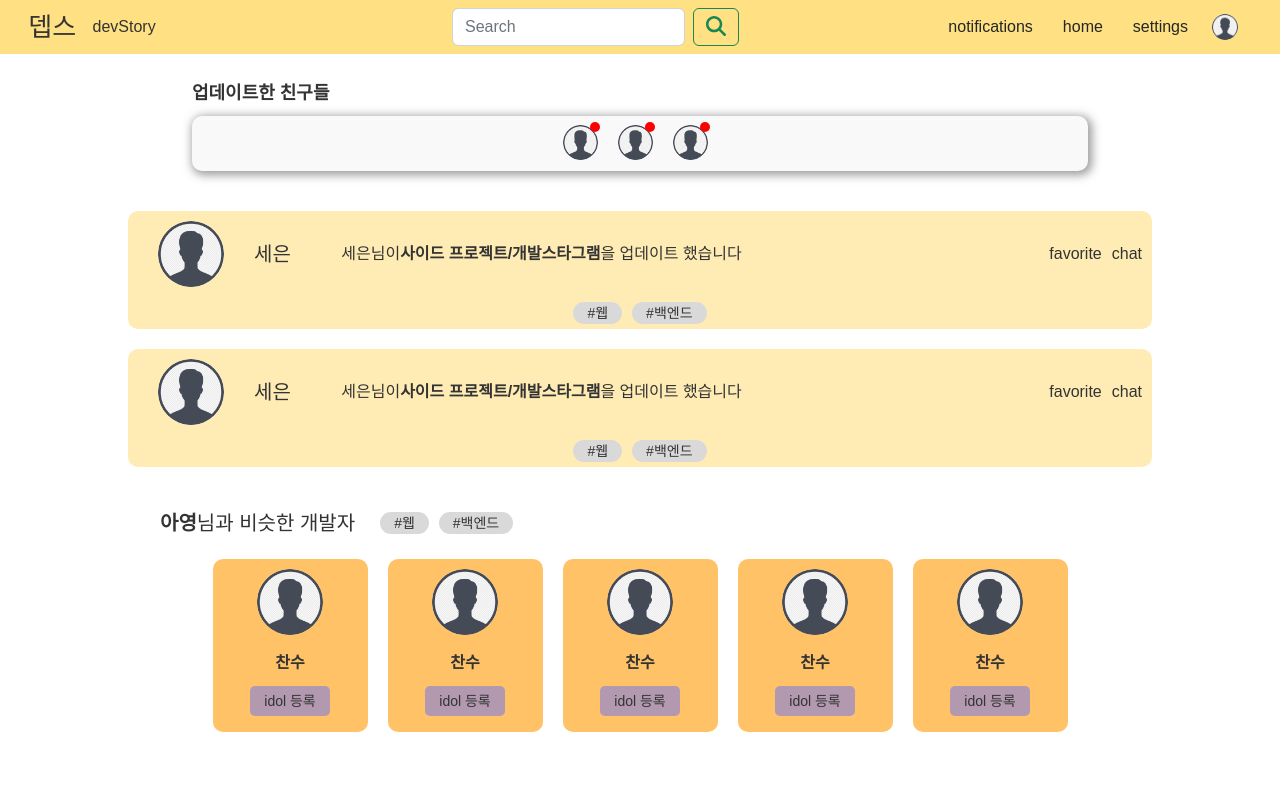
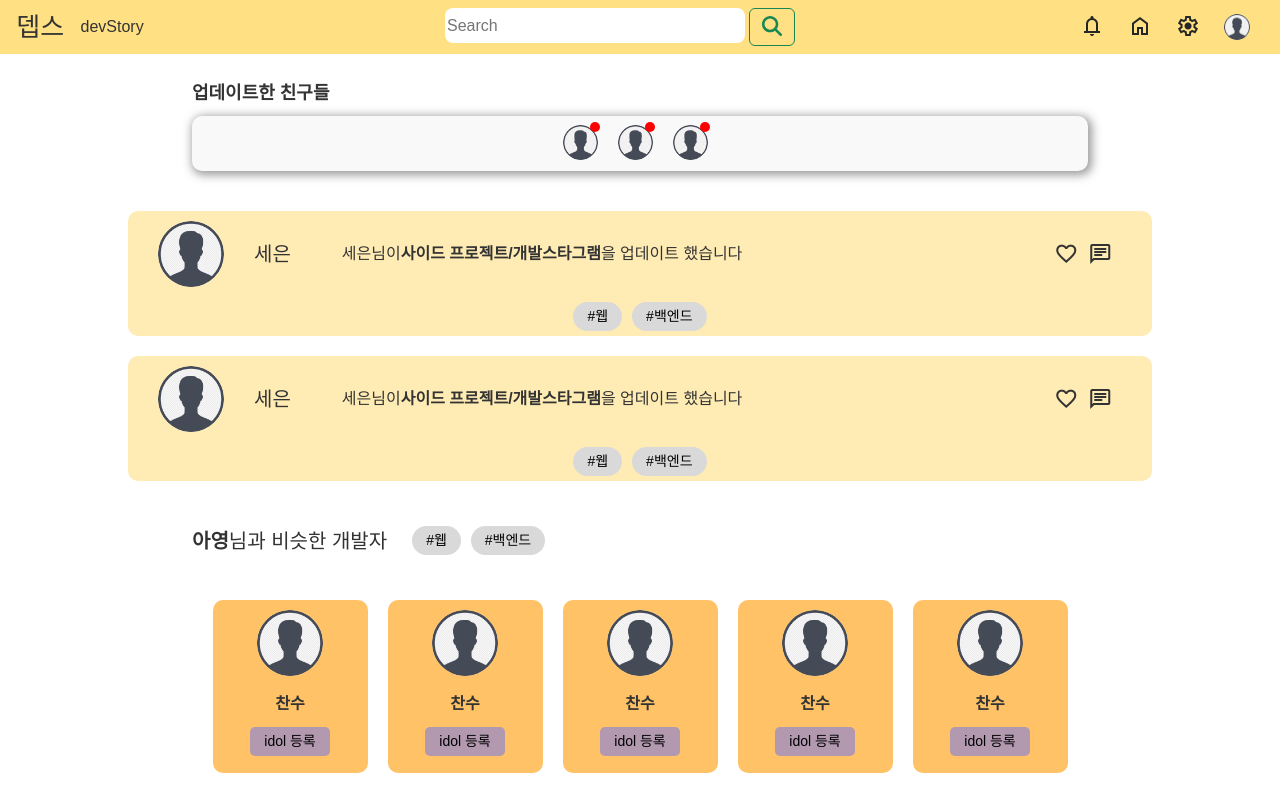
Before and after one commit to Ahyoung-Kim/LikeLion_Hackathon, a React (Create React App) app in the folder client/devs/: page /mainpage in a window 1280 px wide. Built offline with nearby package versions, Linux system fonts and the light colour scheme; a web font is replaced by a local one.

Commit message:
minor changes

```diff
--- a/client/devs/src/components/NavigationBar.jsx
+++ b/client/devs/src/components/NavigationBar.jsx
@@ -1,80 +1,69 @@
-import React, { useEffect, useState } from 'react';
-import 'bootstrap/dist/css/bootstrap.min.css';
-import { Button, Container, Form, Nav, Navbar, NavDropdown } from 'react-bootstrap';
-import {FontAwesomeIcon} from "@fortawesome/react-fontawesome";
-import {faMagnifyingGlass, faHouse, faBell, faGear} from "@fortawesome/free-solid-svg-icons";
-import './navigationbar.css';
-import { useLocation, useNavigate } from 'react-router-dom';
-
+import React, { useEffect, useState } from "react";
+import "bootstrap/dist/css/bootstrap.min.css";
+import {
+  Button,
+  Container,
+  Form,
+  Nav,
+  Navbar,
+  NavDropdown,
+} from "react-bootstrap";
+import { FontAwesomeIcon } from "@fortawesome/react-fontawesome";
+import { faMagnifyingGlass } from "@fortawesome/free-solid-svg-icons";
+import "./navigationbar.css";
+import { useLocation, useNavigate } from "react-router-dom";
 
 const NavigationBar = () => {
-  const location = useLocation().pathname
+  const location = useLocation().pathname;
 
   const navigate = useNavigate();
   const goProfile = () => {
-    navigate('/profile')
-  }
+    navigate("/profile");
+  };
   const goMain = () => {
-    navigate('/mainpage')
-  }
+    navigate("/mainpage");
+  };
 
-  if(location === '/' || location === '/login'){
-    return (
-      <></>
-    )
+  if (location === "/" || location === "/login") {
+    return <></>;
   }
 
   return (
     <>
-      <Navbar className='navbar' styledbg="light" expand="lg">
-      <Container fluid>
-        <div className='nav-logo' onClick={goMain}>
-          <span className="maintitle" href="#">뎁스</span>
-          <span className="subtitle" href="#">devStory</span>
+
+      <section className="navbar">
+        <div className="nav-logo" onClick={goMain}>
+          <span className="maintitle" href="#">
+            뎁스
+          </span>
+          <span className="subtitle" href="#">
+            devStory
+          </span>
         </div>
 
 
-        <Nav
-          className="me-auto my-2 my-lg-0"
-          style={{ maxHeight: '100spanx' }}
-          navbarScroll
-        >
+        <div style={{display:'flex', width:'350px', justifyContent:'space-between'}}>
+          <input className='nav-searchbar' type='text' placeholder="Search"></input>
+          <Button variant="outline-success">
+            <FontAwesomeIcon icon={faMagnifyingGlass} size="lg" />
+          </Button>
+        </div>
 
-          <Form  style={{marginLeft:'80px'}}className="d-flex">
-          <Form.Control
-            type="search"
-            placeholder="Search"
-            className="nav-searchbar me-2"
-            aria-label="Search"
+        <div className="nav-icons">
+          <span class="nav-icon material-symbols-outlined">notifications</span>
+          <span class="nav-icon material-symbols-outlined">home</span>
+          <span class="nav-icon material-symbols-outlined">settings</span>
+
+          <img
+            className="profile-pic"
+            src={require("./search/profile-img.png")}
+            onClick={goProfile}
           />
-          <Button variant="outline-success">
-            <FontAwesomeIcon icon={faMagnifyingGlass} size='lg'/>
-          </Button>
-          </Form>
+        </div>
 
-
-        </Nav>
-
-        <span class="nav-icon material-symbols-outlined">
-        notifications
-        </span>
-        <span class="nav-icon material-symbols-outlined">
-        home
-        </span>
-        <span class="nav-icon material-symbols-outlined">
-        settings
-        </span>
-
-        <img className="profile-pic"
-        style={{width:'26px', marginLeft:'24px'}}
-        src={require('./search/profile-img.png')}
-        onClick={goProfile} />
-
-      </Container>
-    </Navbar>
+      </section>
     </>
   );
-
 };
 
 export default React.memo(NavigationBar);
--- a/client/devs/src/components/main/MainPage.jsx
+++ b/client/devs/src/components/main/MainPage.jsx
@@ -1,4 +1,5 @@
 import React from 'react';
+import { Button } from 'react-bootstrap';
 import './mainpage.css';
 
 
@@ -68,10 +69,14 @@ const MainPage = () => {
                     </div>
                     <div>
                         <div className='updated-card-chips flex-box-r'>
-                            <span className='updated-card-chip'>#웹</span>
-                            <span className='updated-card-chip'>#백엔드</span>
+                            <Button className='updated-card-chip' variant='secondary'>
+                            #웹
+                            </Button>
+                            <Button className='updated-card-chip' variant='secondary'>
+                            #백엔드
+                            </Button>
+                        </div>
 
-                        </div>
                     </div>
 
 
@@ -111,8 +116,12 @@ const MainPage = () => {
                     </div>
                     <div>
                         <div className='updated-card-chips flex-box-r'>
-                            <span className='updated-card-chip'>#웹</span>
-                            <span className='updated-card-chip'>#백엔드</span>
+                            <Button className='updated-card-chip' variant='secondary'>
+                            #웹
+                            </Button>
+                            <Button className='updated-card-chip' variant='secondary'>
+                            #백엔드
+                            </Button>
 
                         </div>
                     </div>
@@ -125,8 +134,8 @@ const MainPage = () => {
 
         <section>
             <div style={{justifyContent:'center', marginBottom: '20px'}}className='flex-box-r'>
-                <div className='recommend'>
-                    <div style={{alignItems:'center'}}className='flex-box-r'>
+                <div className='recommend-section flex-box-c'>
+                    <div className='recommend-header flex-box-r'>
                         <div style={{fontSize:'20px'}}>
                             <span id='user-name'>
                                 아영
@@ -136,8 +145,12 @@ const MainPage = () => {
                             </span>
                         </div>
                         <div className='recommend-card-chips flex-box-r'>
-                            <span className='updated-card-chip'>#웹</span>
-                            <span className='updated-card-chip'>#백엔드</span>
+                            <Button className='updated-card-chip' variant='secondary'>
+                            #웹
+                            </Button>
+                            <Button className='updated-card-chip' variant='secondary'>
+                            #백엔드
+                            </Button>
 
                         </div>
                     </div>
@@ -146,27 +159,27 @@ const MainPage = () => {
                         <div style={{alignItems:'center'}}className='recommend-card flex-box-c'>
                             <img className="recommend-card-img" src={require('./profile-img.png')}></img>
                             <span className='recommend-card-name'>찬수</span>
-                            <span className='recommend-card-idol'>idol 등록</span>
+                            <Button className='recommend-card-idol' variant='secondary'>idol 등록</Button>
                         </div>
                         <div style={{alignItems:'center'}}className='recommend-card flex-box-c'>
                             <img className="recommend-card-img" src={require('./profile-img.png')}></img>
                             <div className='recommend-card-name'>찬수</div>
-                            <div className='recommend-card-idol'>idol 등록</div>
+                            <Button className='recommend-card-idol' variant='secondary'>idol 등록</Button>
                         </div>
                         <div style={{alignItems:'center'}}className='recommend-card flex-box-c'>
                             <img className="recommend-card-img" src={require('./profile-img.png')}></img>
                             <span className='recommend-card-name'>찬수</span>
-                            <span className='recommend-card-idol'>idol 등록</span>
+                            <Button className='recommend-card-idol' variant='secondary'>idol 등록</Button>
                         </div>
                         <div style={{alignItems:'center'}}className='recommend-card flex-box-c'>
                             <img className="recommend-card-img" src={require('./profile-img.png')}></img>
                             <div className='recommend-card-name'>찬수</div>
-                            <div className='recommend-card-idol'>idol 등록</div>
+                            <Button className='recommend-card-idol' variant='secondary'>idol 등록</Button>
                         </div>
                         <div style={{alignItems:'center'}}className='recommend-card flex-box-c'>
                             <img className="recommend-card-img" src={require('./profile-img.png')}></img>
                             <span className='recommend-card-name'>찬수</span>
-                            <span className='recommend-card-idol'>idol 등록</span>
+                            <Button className='recommend-card-idol' variant='secondary'>idol 등록</Button>
                         </div>
                     </div>
 
--- a/client/devs/src/components/main/mainpage.css
+++ b/client/devs/src/components/main/mainpage.css
@@ -92,17 +92,28 @@
 
 .updated-card-chip{
     font-size: 14px;
+    color: black;
     background-color: rgba(217, 217, 217, 1);
     border-radius: 20px;
+    border: none;
     padding: 4px 14px;
     margin: 5px;
     cursor: pointer;
 }
 
 
-.recommend{
+.recommend-section{
     width: 75vw;
+    flex-wrap: wrap;
+    align-items: center;
 }
+
+.recommend-header{
+    align-items: center;
+    width: 70vw;
+    margin-bottom: 20px;
+}
+
 
 .recommend-card{
     width: 155px;
@@ -127,8 +138,10 @@
 }
 .recommend-card-idol{
     font-size: 14px;
+    color: black;
     background-color: rgba(178, 153, 176, 1);
+    border: none;
     border-radius: 5px;
-    padding: 8px 14px;
+    padding: 4px 14px;
     margin: 5px;
 }
--- a/client/devs/src/components/navigationbar.css
+++ b/client/devs/src/components/navigationbar.css
@@ -1,13 +1,12 @@
-@media screen and (max-width: 985px) {
-    .nav-icon{
-        display: none;
-    }
-}
+
 
 @import url("https://fonts.googleapis.com/css2?family=Material+Symbols+Outlined:opsz,wght,FILL,GRAD@20..48,100..700,0..1,-50..200");
 
+
 .navbar{
     background-color: #FFE082;
+    display: flex;
+    flex-wrap: wrap;
 }
 
 .nav-logo{
@@ -17,8 +16,14 @@
     align-items: center;
     cursor: pointer;
 }
+
+.nav-icons{
+    width: 200px;
+    display: flex;
+    justify-content: space-between;
+}
+
 .nav-icon{
-    margin-left: 30px;
     color: rgb(36, 39, 37);
     cursor: pointer;
 
@@ -26,12 +31,13 @@
 
 .profile-pic{
     width:26px;
-    margin-left: 24px;
     cursor: pointer;
 }
 .nav-searchbar{
-    margin-left: 200px;
-
+    width: 300px;
+    height: 35px;
+    border: none;
+    border-radius: 8px;
 }
 .maintitle{
     font-size: 26px;
```
Also changed, not shown: client/devs/src/components/NavigationBar copy.jsx (added, +78 -0 lines), 2 other files (tests, documents, lock files or other folders).
